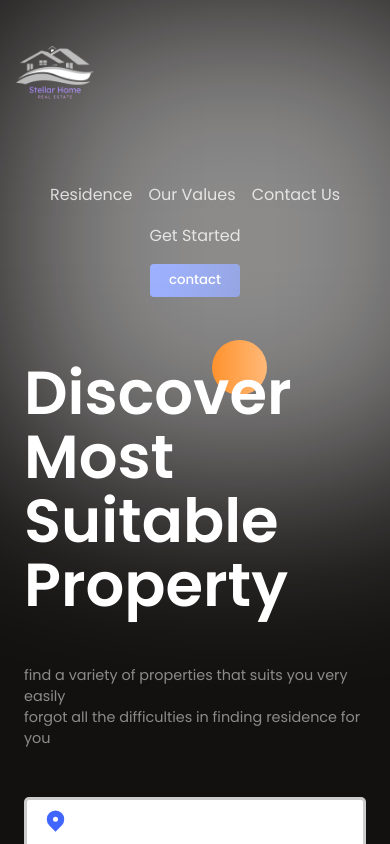
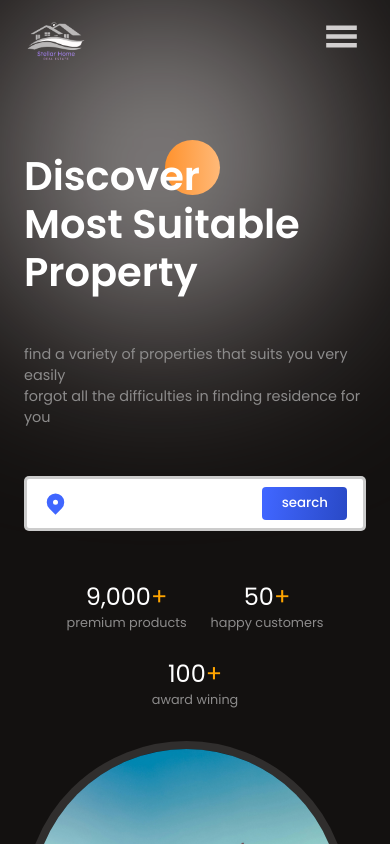
Before and after one commit to codERSunny812/Stellar-Home, a React (Vite) app: page / in a window 390 px wide. Shown: the top 844 px of the page. Built offline with nearby package versions, Linux system fonts and the light colour scheme.

Commit message:
add responsivness

```diff
--- a/package.json
+++ b/package.json
@@ -4,7 +4,7 @@
   "version": "0.0.0",
   "type": "module",
   "scripts": {
-    "dev": "vite",
+    "dev": "vite --host",
     "build": "vite build",
     "lint": "eslint .",
     "preview": "vite preview"
@@ -15,6 +15,7 @@
     "react-countup": "^6.5.3",
     "react-dom": "^18.3.1",
     "react-icons": "^5.4.0",
+    "react-outside-click-handler": "^1.3.0",
     "swiper": "^11.1.15"
   },
   "devDependencies": {
--- a/src/App.css
+++ b/src/App.css
@@ -16,5 +16,12 @@
     background:rgba(255,255,255,0.522);
     filter: blur(100px);
     border-radius: 100px;
+    border: 2px solid red;
 
 }
+@media (max-width:768px) {
+    .white-gradient{
+        height: 20rem;
+        width: 20rem;
+    }
+}
--- a/src/App.jsx
+++ b/src/App.jsx
@@ -18,8 +18,9 @@ function App() {
           <Header />
           <Hero />
     </div>
-    <Company/>
+    <Company />
     <Residence/>
+
     <Value/>
     <Contact/>
     <GetStarted/>
--- a/src/components/Contact/Contact.css
+++ b/src/components/Contact/Contact.css
@@ -64,3 +64,27 @@ flex: 1;
     color: white;
     scale: 0.8;
 }
+
+@media (max-width:1024px) {
+
+    .contact-container{
+        flex-direction: column;
+    }
+
+    .contact-right{
+        justify-content: center;
+    }
+    .contactmodes{
+        /* border: 2px solid hotpink; */
+        width: 100%;
+        align-items: center;
+    }
+    .row{
+        flex-direction:column;
+        width: 100% ;
+    }
+
+    .mode{
+        width: 100%;
+    }
+}
--- a/src/components/Hero/Hero.css
+++ b/src/components/Hero/Hero.css
@@ -52,6 +52,7 @@ gap: 3rem;
     justify-content: space-between;
     padding: 0.5rem 1rem;
     width: 100%;
+    /* border: 2px solid red; */
 }
 
 
@@ -97,3 +98,47 @@ gap: 3rem;
 .hero-stats-content>:nth-child(1)>:last-child{
     color: orange;
 }
+
+@media (max-width:640px) {
+    .hero-container{
+        margin-top: 3rem;
+        /* z-index: 0; */
+    }
+
+    .hero-title >h1{
+        font-size: 2.5rem;
+        line-height: 3rem;
+    }
+
+  .hero-search-bar{
+/* border: 3px solid goldenrod; */
+  }
+
+  .hero-search-bar > input{
+    width:50%;
+  }
+
+  .image-container{
+    width: 95%;
+    height: 25rem;
+  }
+
+  .hero-stats{
+    justify-content: center;
+    gap: 1.5rem;
+  }
+
+  .hero-image{
+    width: 100%;
+  }
+
+  .hero-stats-content>:nth-child(1){
+    font-size: 1.5rem;
+  }
+
+
+   .hero-stats-content>:nth-child(2){
+    font-size: 0.8rem;
+  }
+
+}
--- a/src/components/Residence/residence.css
+++ b/src/components/Residence/residence.css
@@ -100,3 +100,20 @@
 .residence-button>:nth-child(2){
   box-shadow: 0px 0px 5px 1px rgba(0,0,0,0.25) ;
 }
+
+
+@media (max-width:640px) {
+    .residence-wrapper{
+        /* border: 2px solid hotpink; */
+    }
+
+    .residence-heading{
+       align-items: center;
+    }
+
+    .residence-button{
+        position:initial;
+    }
+
+
+}
--- a/src/components/Value/Value.css
+++ b/src/components/Value/Value.css
@@ -69,3 +69,17 @@
 .accordian-button .primaryText{
     font-size: 1.3rem;
 }
+
+
+@media (max-width:1024px) {
+    .value-container{
+        flex-direction: column;
+    }
+
+
+    @media (max-width:768px) {
+        .accordian-button .primaryText{
+            font-size: 0.8rem;
+        }
+    }
+}
--- a/src/components/footer/footer.css
+++ b/src/components/footer/footer.css
@@ -14,4 +14,24 @@
     gap: 1.5rem;
     margin-top: 1.5rem;
     font-weight: 500;
+    text-transform: capitalize;
 }
+
+
+@media (max-width:768px) {
+    .f-container{
+        justify-content: center;
+    }
+
+    .f-container >div{
+         align-items: center !important;
+         text-align: center;
+    }
+
+    .f-menu{
+        /* border: 2px solid blueviolet; */
+        width: 100%;
+        gap: 1rem;
+        text-transform: capitalize;
+    }
+}
--- a/src/components/header/Header.css
+++ b/src/components/header/Header.css
@@ -1,21 +1,70 @@
-.h-wrapper{
+.h-wrapper {
     color: white;
 }
 
-.h-container{
+.h-container {
     justify-content: space-between;
     color: var(--secondary);
     padding-top: 1rem;
     padding-bottom: 1rem;
-
 }
 
-.h-menu,.h-menu ul{
+.h-menu ul {
     gap: 1rem;
     list-style: none;
     text-transform: capitalize;
 }
 
-.h-menu ul>li{
+.h-menu ul > li {
     cursor: pointer;
 }
+
+.menu-icon {
+    display: none;
+    cursor: pointer;
+}
+
+@media (max-width: 768px) {
+    .menu-icon {
+        display: block;
+        padding-right: 15px;
+    }
+
+    .menu-icon:hover {
+        opacity: 0.8;
+    }
+
+    .h-container {
+        padding: 0 1rem; /* Add spacing for mobile */
+    }
+
+    .h-container img {
+        width: 80px;
+    }
+
+    .h-menu ul {
+        color: var(--black);
+        position: absolute;
+        top: 3rem;
+        right: -100%; /* Initially hidden */
+        transform: translateX(0);
+        opacity: 0;
+        background: white;
+        flex-direction: column;
+        padding: 3rem;
+        font-weight: 500;
+        gap: 2rem;
+        border-radius: 10px;
+        align-items: flex-start;
+        box-shadow: 0px 4px 4px rgba(0, 0, 0, 0.2);
+        transition: all 300ms ease-in;
+        /* border: 2px solid rebeccapurple; */
+        z-index: 100;
+    }
+
+    .h-menu.open ul {
+        right: 3rem; /* Slide-in effect */
+        opacity: 1;
+        transform: translateX(0);
+    }
+}
--- a/src/components/header/Header.jsx
+++ b/src/components/header/Header.jsx
@@ -1,28 +1,43 @@
-
-import Logo from '../../assets/site.png'
-import './Header.css'
+import Logo from '../../assets/site.png';
+import { GiHamburgerMenu } from "react-icons/gi";
+import './Header.css';
+import { useState } from 'react';
+import OutsideClickHandler from 'react-outside-click-handler';
 
 const Header = () => {
+  const [showMenu, setShowMenu] = useState(false);
+
+  const toggleMenu = () => setShowMenu((prev) => !prev);
+
   return (
-    <section className='h-wrapper'>
-      <div className="flexCenter  innerWidth h-container  ">
-            <img src={Logo} alt="logo" width={110}/>
+    <section className="h-wrapper">
+      <div className="flexCenter innerWidth h-container">
+        <img src={Logo} alt="logo" width={110} />
 
-            <div className="h-menu flexCenter paddings">
-                <ul className='flexCenter'>
-                    <li>residence</li>
-                    <li>our values</li>
-                    <li>contact us</li>
-                    <li>get started</li>
-                </ul>
-                <button type="button" className='button'>
-                    contact
-                </button>
-            </div>
+        <OutsideClickHandler
+        onOutsideClick={()=> setShowMenu(false)}>
+
+        <div className={`h-menu ${showMenu ? 'open' : ''}`}>
+          <ul className="flexCenter">
+            <li>residence</li>
+            <li>our values</li>
+            <li>contact us</li>
+            <li>get started</li>
+            <button type="button" className="button">
+              contact
+            </button>
+          </ul>
         </div>
 
+        </OutsideClickHandler>
+
+
+        <div className="menu-icon" onClick={toggleMenu}>
+          <GiHamburgerMenu size={35} />
+        </div>
+      </div>
     </section>
-  )
-}
+  );
+};
 
-export default Header
+export default Header;
```
Also changed, not shown: 2 other files (tests, documents, lock files or other folders).
